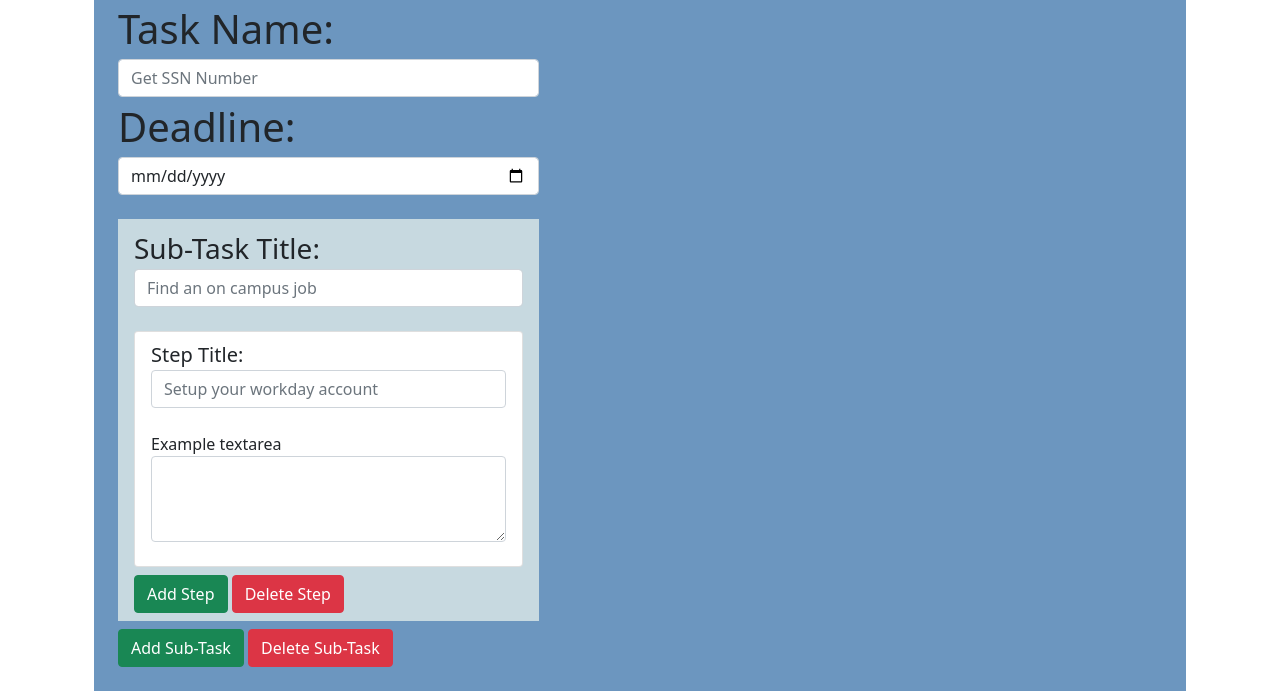
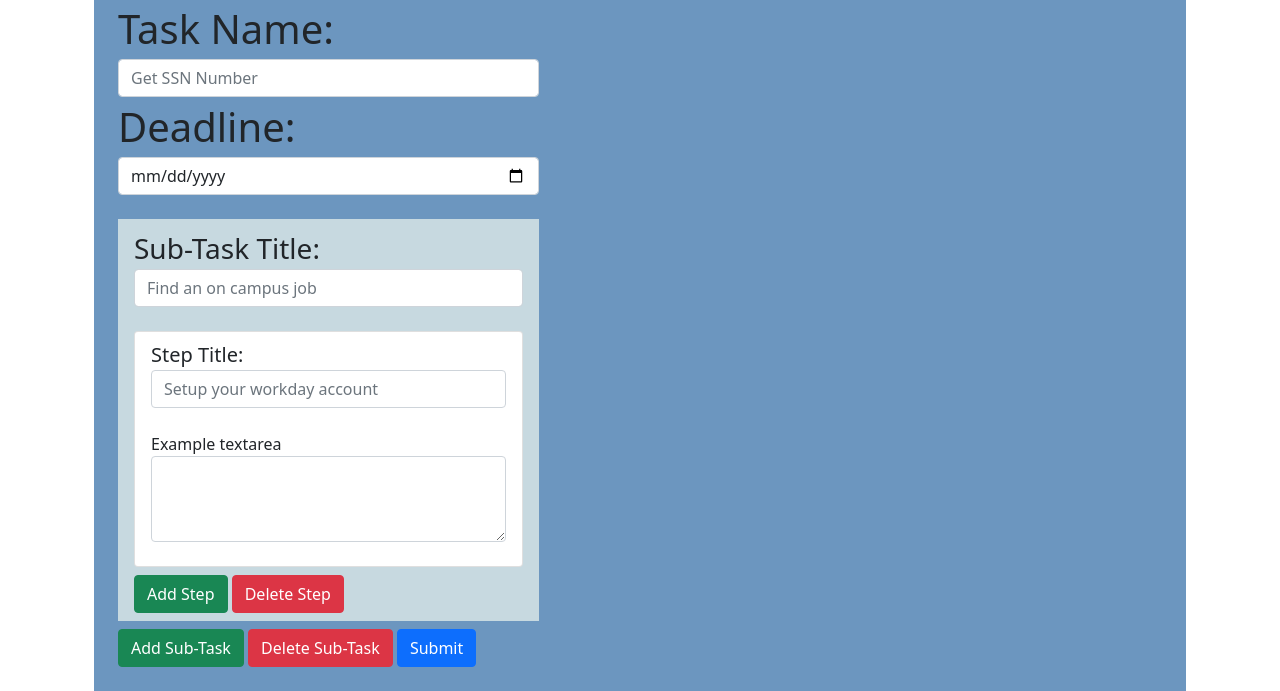
Before and after one commit to atakanerefe/International-Colby-Copy, a Flask app: page /admin/addTask in a window 1280 px wide. Shown: the part 235-926 px from the top of the page. Run offline with Flask 3, Linux system fonts and the light colour scheme; a user stored in the database is signed in.

Commit message:
Minor fix to addTask.html

```diff
--- a/templates/addTask.html
+++ b/templates/addTask.html
@@ -69,8 +69,10 @@
                     </ol>
                     <button type="button" onclick="addSubtask()" class="btn btn-success mt-2">Add Sub-Task</button>
                     <button type="button" onclick="deleteSubtask()" id="deleteSubtaskBtn" class="btn btn-danger mt-2">Delete Sub-Task</button>
+                    <button type="submit" class="btn btn-primary mt-2">Submit</button>
                   </form>
                   <br>
+
           </div>
         </div>
       </section>
```
